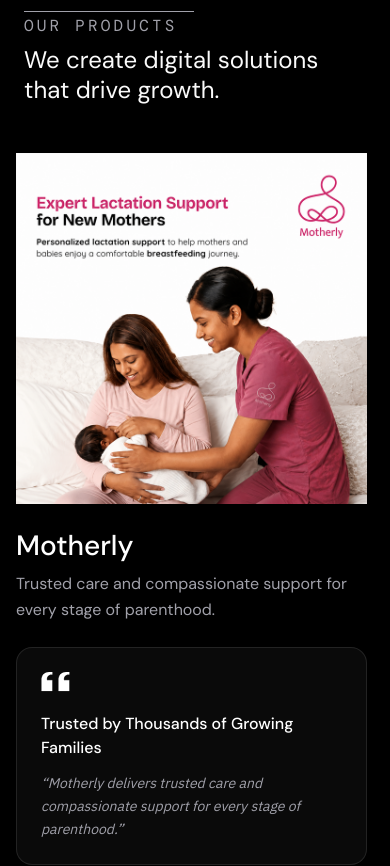
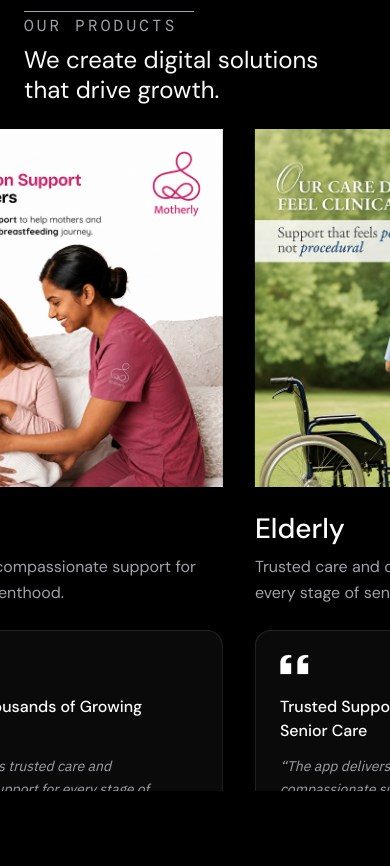
Before and after one commit to vijaytectra/tectra_next_js_website, a Next.js app: page / in a window 390 px wide. Shown: the part 4500-5366 px from the top of the page. Built offline with nearby package versions, Linux system fonts and the light colour scheme.

Commit message:
UI tweaks: restored and refined products scroll-jacking, fixed mobile image cutoffs, centered footer copyright, single-line mobile stats

```diff
--- a/components/Footer.tsx
+++ b/components/Footer.tsx
@@ -81,7 +81,7 @@
             <div className="flex min-w-0 flex-col gap-0.5">
               <h2
                 id="footer-cta-heading"
-                className="font-dm-sans text-xl font-normal leading-tight text-color-neutral-0 sm:text-2xl lg:text-3xl"
+                className="font-dm-sans text-3xl font-normal leading-tight text-color-neutral-0 sm:text-4xl lg:text-6xl"
               >
                 Build beyond ordinary.
               </h2>
--- a/components/OurProducts.tsx
+++ b/components/OurProducts.tsx
@@ -1,7 +1,7 @@
 "use client";
 
-import { useRef, useEffect } from "react";
-import { motion, useInView } from "framer-motion";
+import { useRef } from "react";
+import { motion, useScroll, useTransform, useSpring } from "framer-motion";
 import Link from "next/link";
 import Image from "next/image";
 import SectionImage from "./ui/SectionImage";
@@ -43,45 +43,29 @@
 ];
 
 export default function OurProducts() {
-  const scrollContainerRef = useRef<HTMLDivElement>(null);
-  const isInView = useInView(scrollContainerRef, { once: true, amount: 0.5 });
+  const targetRef = useRef<HTMLElement>(null);
+  const { scrollYProgress } = useScroll({
+    target: targetRef,
+    offset: ["start start", "end end"]
+  });
 
-  useEffect(() => {
-    // Only trigger the scroll hint on mobile devices where swiping is primary
-    if (isInView && window.innerWidth < 1024) {
-      const container = scrollContainerRef.current;
-      if (!container) return;
-
-      const hintTimer = setTimeout(() => {
-        // Temporarily disable snapping so the browser doesn't block the animation
-        container.style.scrollSnapType = 'none';
-
-        // Scroll right fully to the second card
-        const scrollAmount = container.clientWidth * 0.9;
-        container.scrollTo({ left: scrollAmount, behavior: 'smooth' });
-
-        // Wait for it to scroll and pause briefly, then scroll back to start
-        setTimeout(() => {
-          container.scrollTo({ left: 0, behavior: 'smooth' });
-
-          // Restore snapping after the return animation completes
-          setTimeout(() => {
-            container.style.scrollSnapType = '';
-          }, 800);
-        }, 1500);
-      }, 600);
-
-      return () => clearTimeout(hintTimer);
-    }
-  }, [isInView]);
+  // Map 0 -> 1 scroll progress to 0% -> -50% horizontal translation (since we have 2 items)
+  // We use useSpring for an incredibly smooth, buttery feel as requested.
+  const x = useSpring(
+    useTransform(scrollYProgress, [0, 1], ["0%", "-50%"]),
+    { stiffness: 200, damping: 40, mass: 0.8 }
+  );
 
   return (
     <section
       id="products"
-      className="section-dark-surface w-full relative py-8 lg:pt-12 lg:pb-32"
+      ref={targetRef}
+      className="relative h-[150vh] lg:h-[180vh] w-full section-dark-surface"
       aria-labelledby="products-heading"
     >
-      <div className="section-shell flex flex-col gap-4 sm:gap-8 lg:gap-10">
+      <div className="sticky top-0 flex h-screen w-full flex-col overflow-hidden py-8 sm:py-16 lg:py-24">
+        {/* Static Heading that stays visible */}
+        <div className="section-shell shrink-0 flex flex-col gap-4 sm:gap-8 lg:gap-10">
           <div className="flex max-w-[607px] flex-col gap-1 sm:gap-3">
             <SectionLabel>OUR PRODUCTS</SectionLabel>
             <h2
@@ -93,32 +77,31 @@
           </div>
         </div>
 
-      <div className="mt-8 sm:mt-12 lg:mt-16 w-full relative">
-        {/* Native Horizontal Scroll Container with Snapping */}
-        <div
-          ref={scrollContainerRef}
-          className="flex w-full overflow-x-auto snap-x snap-mandatory gap-8 sm:gap-16 lg:gap-24 px-4 sm:px-6 lg:px-[max(1.5rem,calc((100vw-1200px)/2))] pb-12 pt-4 hide-scrollbar"
-          style={{ scrollbarWidth: 'none', msOverflowStyle: 'none' }}
+        {/* Sliding Horizontal Track */}
+        <div className="relative flex-1 w-full mt-6 sm:mt-10 lg:mt-16 overflow-hidden">
+          <motion.div
+            style={{ x }}
+            className="absolute left-0 top-0 flex h-full w-[200vw]"
           >
             {PRODUCTS.map((product) => (
-            <motion.article
-              initial={{ opacity: 0, scale: 0.98 }}
-              whileInView={{ opacity: 1, scale: 1 }}
-              viewport={{ once: true, margin: "-50px" }}
-              transition={{ duration: 0.5 }}
+              <div
                 key={product.name}
-              className="snap-center flex w-[90vw] sm:w-[min(92vw,1200px)] shrink-0 flex-col gap-6 sm:gap-8 bg-transparent lg:w-[min(90vw,1200px)] lg:flex-row lg:items-center lg:gap-12"
+                className="w-[100vw] h-full flex items-start lg:items-center justify-center px-4 sm:px-12 lg:px-24"
               >
-              <div className="relative w-full max-w-[600px] shrink-0 lg:w-[600px] lg:max-w-none aspect-square flex items-center justify-center">
+                <article className="flex w-full max-w-[1200px] flex-col gap-6 sm:gap-8 lg:flex-row lg:items-center lg:gap-12 bg-transparent">
+                  {/* Image */}
+                  <div className="relative w-full max-w-[746px] lg:w-[746px] lg:max-w-none shrink-0 aspect-square flex items-center justify-center">
                     <Image
                       src={product.image}
                       alt={`${product.name} product preview`}
                       fill
-                  className="object-contain rounded-none shadow-xl shadow-black/30"
-                  sizes="(max-width: 1024px) 92vw, 600px"
+                      className="object-contain shadow-xl shadow-black/30"
+                      sizes="(max-width: 1024px) 100vw, 746px"
                     />
                   </div>
-              <div className="flex min-h-0 flex-1 flex-col justify-between gap-6 sm:gap-10 sm:p-4 lg:min-h-[480px] lg:gap-14 lg:p-6">
+
+                  {/* Content */}
+                  <div className="flex min-h-0 flex-1 flex-col justify-center gap-6 sm:gap-8 lg:gap-12">
                     <div className="flex flex-col gap-2 sm:gap-4">
                       <h3 className="font-dm-sans text-[28px] font-medium leading-tight text-White sm:text-[36px] sm:font-normal sm:leading-[40px]">{product.name}</h3>
                       <p className="font-dm-sans text-base font-normal leading-relaxed text-color-neutral-400 self-stretch max-w-[500px] sm:text-[20px] sm:leading-[36px]">
@@ -153,18 +136,11 @@
                       </Link>
                     </div>
                   </div>
-            </motion.article>
+                </article>
+              </div>
             ))}
-          {/* Spacer to allow the last item to scroll into center without cutting off */}
-          <div className="w-1 shrink-0" aria-hidden="true" />
+          </motion.div>
         </div>
-
-        {/* CSS to fully hide scrollbar for non-inline styles */}
-        <style dangerouslySetInnerHTML={{__html: `
-          .hide-scrollbar::-webkit-scrollbar {
-            display: none;
-          }
-        `}} />
       </div>
     </section>
   );
```
Lines whose indentation alone changed are shown as unchanged.
